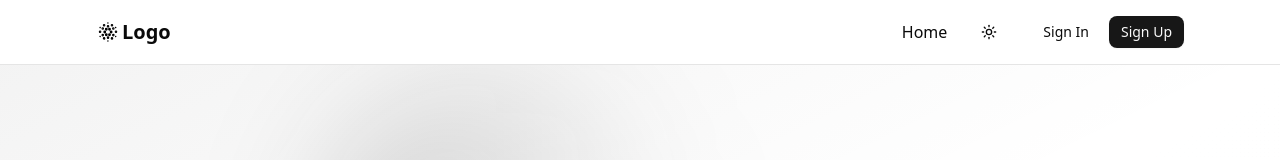
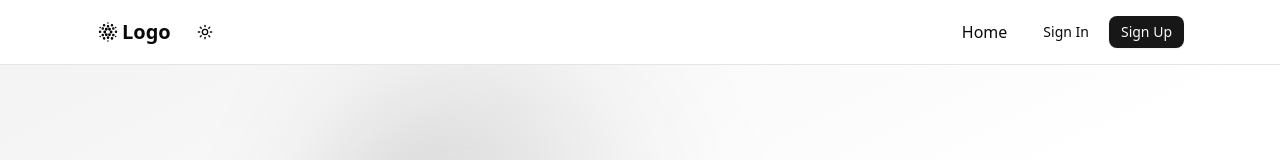
Before and after one commit to sinaghodsi93/trustengine, a Next.js app: page / in a window 1280 px wide. Shown: the top 160 px of the page. Built offline with nearby package versions, Linux system fonts and the light colour scheme; no server answers.

Commit message:
style(NavBar): refactor layout for logo and theme switcher in the navigation bar

```diff
--- a/src/components/NavBar.tsx
+++ b/src/components/NavBar.tsx
@@ -17,12 +17,17 @@
     <nav className='border-b bg-background/95 backdrop-blur supports-[backdrop-filter]:bg-background/60 sticky top-0 z-50'>
       <MaxWidthWrapper>
         <div className='flex justify-between items-center h-16'>
-          <Link href='/' className='font-bold text-xl'>
-            <div className='flex items-center gap-0.5'>
-              <Logo className='h-6 w-6 text-black dark:text-white' />
-              Logo
+          <div className='flex items-center space-x-4'>
+            <Link href='/' className='font-bold text-xl'>
+              <div className='flex items-center gap-0.5'>
+                <Logo className='h-6 w-6 text-black dark:text-white' />
+                Logo
+              </div>
+            </Link>
+            <div className='hidden md:block'>
+              <ThemeSwitcher />
             </div>
-          </Link>
+          </div>
 
           {/* Desktop menu */}
           <div className='hidden md:flex items-center space-x-6'>
@@ -58,7 +63,7 @@
                 Dashboard
               </Link>
             )}
-            <ThemeSwitcher />
+
             {isSignedIn ? (
               <UserButton afterSignOutUrl='/' />
             ) : (
```
